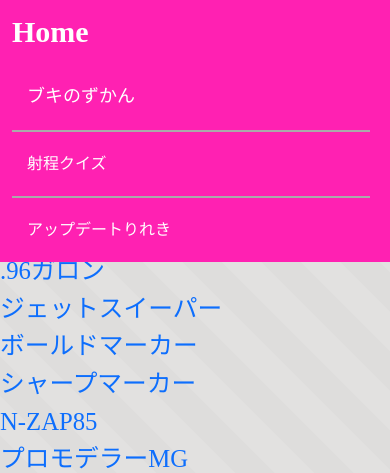
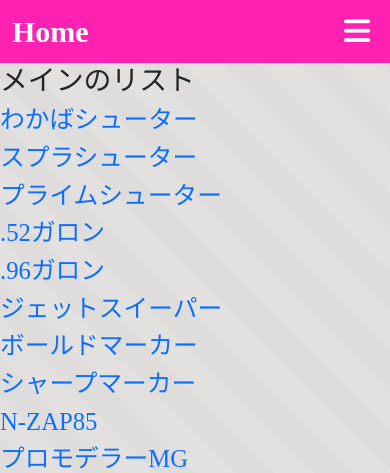
Before and after one commit to nanahiryu/mypage2022django, a Django app: page /spla/main_list in a window 390 px wide. Shown: the top 473 px of the page. Run offline with Django 4.2, Linux system fonts and the light colour scheme; data comes from the database, SQL or seed files in the repository; parts of the project's set-up code (start-up, migrations or seed data) failed here and were passed over; some libraries are stand-ins or nearby versions; some web fonts are replaced.

Commit message:
hamburgerをうまく実装できた

```diff
--- a/static/spla/style.css
+++ b/static/spla/style.css
@@ -141,13 +141,18 @@ body {
     text-decoration: none;
 } */
 
-.header-logo>.hamburger-bar {
+.hamburger-bar {
+    float: right;
     color: #FFF;
     font-size: 30px;
     font-weight: bold;
     padding: 9px 0;
-    margin-right: 40px;
-    float: right;
+    margin-left: auto;
+    display: none;
+}
+.hamburger-bar:hover {
+    color: #FFF;
+    opacity: 0.8;
 }
 
 @media (max-width: 767px) {
@@ -185,6 +190,12 @@ body {
         width: 100%;
     }
 
+    .hamburger-bar {
+        display: inline-block;
+    }
+    .header-nav {
+        display: none;
+    }
 }
 
 .hover_complex {
--- a/static/spla/style.js
+++ b/static/spla/style.js
@@ -7,11 +7,33 @@ $(function () {
     });
 });
 
+// hamburger
+$(function () {
+  $('.hamburger-bar').click(function(){
+    if ($(".header-nav").css('display') === 'none') {
+      $(this).parent().next(".header-nav:not(:animated)").slideDown();
+    }
+    else {
+      $(this).parent().next(".header-nav").slideUp();
+    }
+  })
+});
+
+
+$(window).on("resize", function() {
+  var w = $(window).width();
+  if (w > 767) {  // ブレークポイント（単位：px）
+    $(".header-nav").css('display','block')
+  }
+  else {
+    $(".header-nav").css('display','none')
+  }
+});
+
 
   // hoverとactiveをpcとタブレットで切り替える
 $(function () {
   var userAgent = navigator.userAgent; // ユーザーエージェント判定
-  var header_nav_link = $('.header-nav-link'); // タグ代入
   var header_nav_ul_li = $('.header-nav ul li');
   var menuSub_li = $('.menuSub li');
   var logo_name = $('.header-logo-name');
--- a/templates/spla/navbar2.html
+++ b/templates/spla/navbar2.html
@@ -4,7 +4,9 @@
         <div class="container">
             <div class="col-xs-12 col-sm-2 col-md-3 col-md-offset-1 col-lg-4 col-lg-offset-1 header-logo">
                 <a href="/spla" class="header-logo-name">Home</a>
-                <!-- <a href="#" class="hamburger-bar"><i class="fa-solid fa-bars"></i></a> -->
+            </div>
+            <div>
+                <a href="#" class="hamburger-bar"><i class="fa-solid fa-bars"></i></a>
             </div>
             <div class="col-xs-12 col-sm-10 col-md-8 col-lg-6 header-nav">
             <ul>
```
